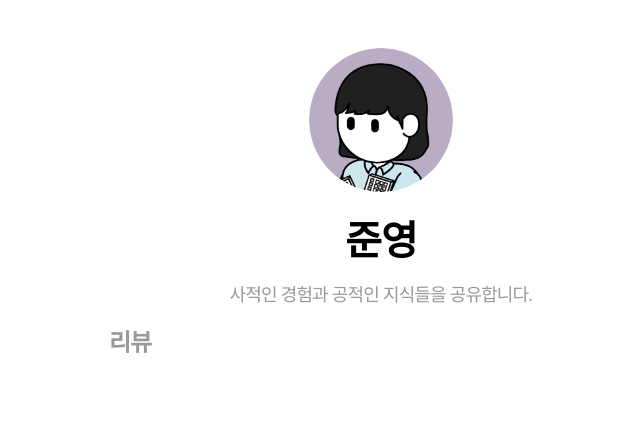
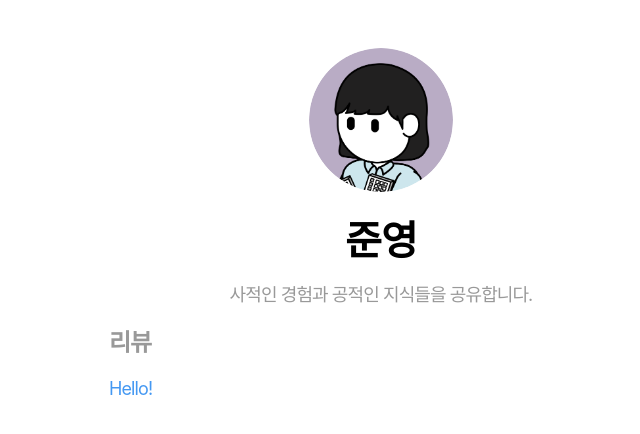
Before and after one commit to junzero741/nextjs-test, a Next.js app: page / in a window 1280 px wide. Shown: the top 434 px of the page, without its empty margins (259-899 px from the left). Built offline with nearby package versions, Linux system fonts and the light colour scheme.

Commit message:
[FEAT] : 다형성 컴포넌트 Text 작성

```diff
--- /dev/null
+++ b/components/Text.tsx
@@ -0,0 +1,12 @@
+import React from 'react'
+
+type TextProps<C extends React.ElementType> = {
+  as?: C
+  children: React.ReactNode
+} & React.ComponentPropsWithoutRef<C>
+
+export const Text = <C extends React.ElementType>({ as, children, ...restProps }: TextProps<C>) => {
+  const Component = as || 'span'
+
+  return <Component {...restProps}>{children}</Component>
+}
--- a/pages/index.tsx
+++ b/pages/index.tsx
@@ -3,6 +3,7 @@ import styled from 'styled-components'
 import Layout, { siteTitle } from 'components/layout'
 import SiteMap from './sitemap.xml'
 import NavBar from 'components/NavBar'
+import { Text } from 'components/Text'
 
 export default function HomePage() {
   return (
@@ -15,6 +16,9 @@ export default function HomePage() {
         <p>사적인 경험과 공적인 지식들을 공유합니다.</p>
       </Introduce>
       <NavBar />
+      <Text as="a" href="https://naver.com">
+        Hello!
+      </Text>
     </Layout>
   )
 }
```
